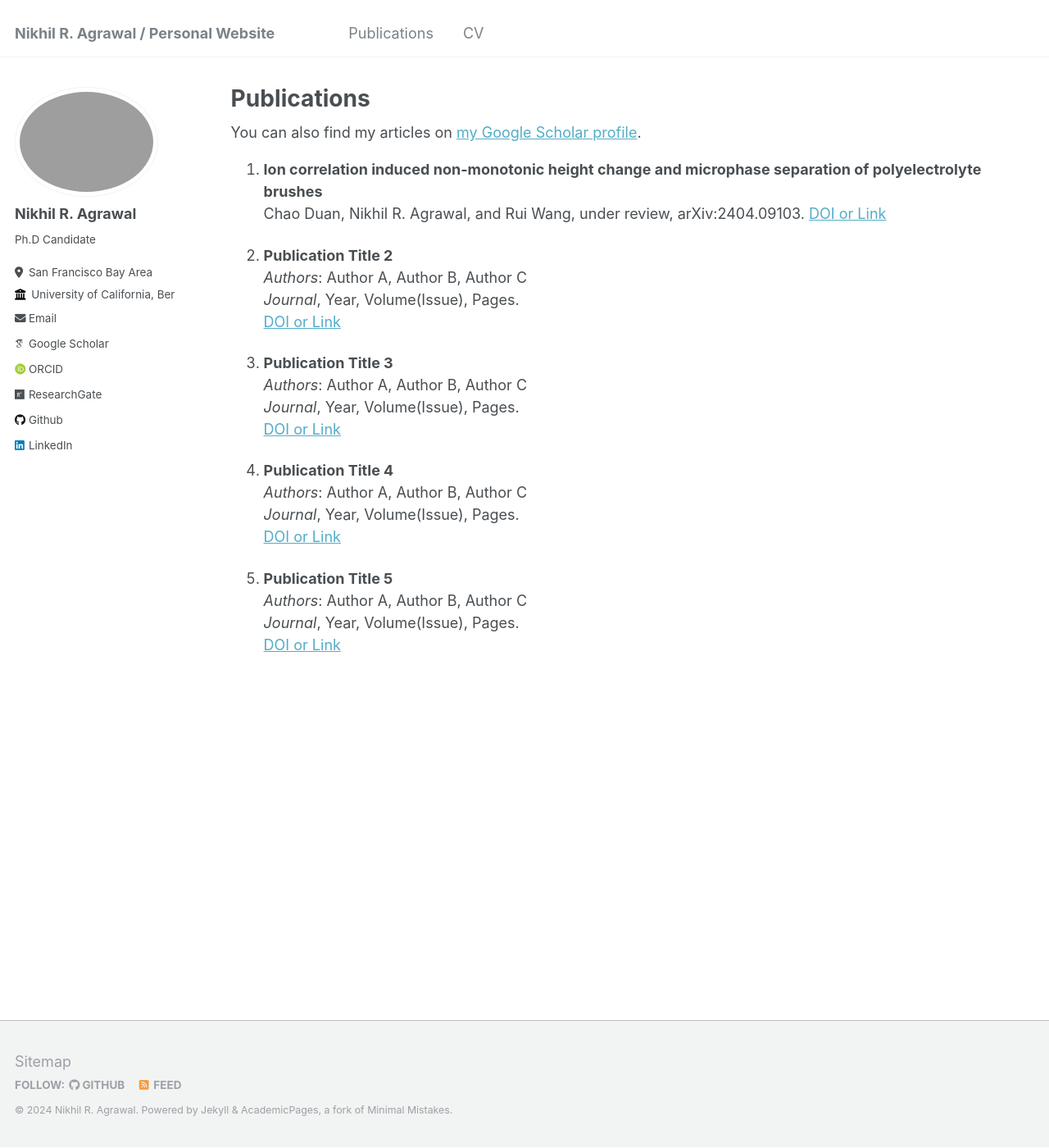
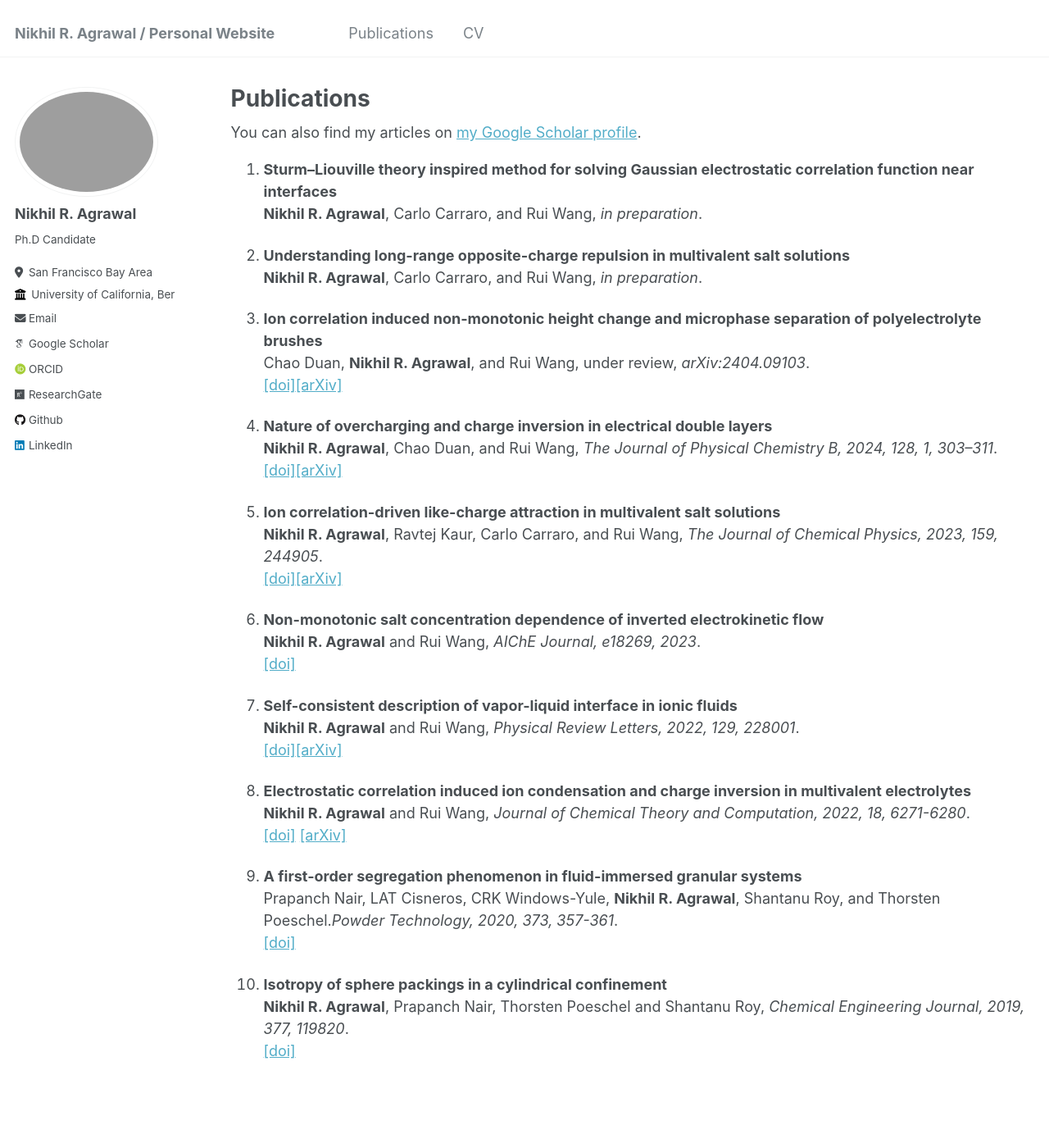
Before and after one commit to nikhil0165/nikhil0165.github.io, a Jekyll site: the page built from _pages/publications.md, in a window 1280 px wide and 1400 px high. Shown: the whole window at 82% size. Built offline with Jekyll 4.4.1, drawn with Linux system fonts in a browser that asks for light colours; some web fonts are replaced.

Commit message:
publication list

```diff
--- a/_pages/publications.md
+++ b/_pages/publications.md
@@ -16,26 +16,43 @@ author_profile: true
   {% include archive-single.html %}
 {% endfor %}
 
-5. **Ion correlation induced non-monotonic height change and microphase separation of polyelectrolyte brushes**
-   Chao Duan, Nikhil R. Agrawal, and Rui Wang, under review, arXiv:2404.09103.
-   [DOI or Link](#)
+10. **Sturm–Liouville theory inspired method for solving Gaussian electrostatic correlation function near interfaces** <br>
+   **Nikhil R. Agrawal**, Carlo Carraro, and Rui Wang, *in preparation*.<br>
 
-4. **Publication Title 2**
-   *Authors*: Author A, Author B, Author C
-   *Journal*, Year, Volume(Issue), Pages.
-   [DOI or Link](#)
+9. **Understanding long-range opposite-charge repulsion in multivalent salt solutions** <br>
+   **Nikhil R. Agrawal**, Carlo Carraro, and Rui Wang, *in preparation*.<br>
 
-3. **Publication Title 3**
-   *Authors*: Author A, Author B, Author C
-   *Journal*, Year, Volume(Issue), Pages.
-   [DOI or Link](#)
+8. **Ion correlation induced non-monotonic height change and microphase separation of polyelectrolyte brushes**<br>
+   Chao Duan, **Nikhil R. Agrawal**, and Rui Wang, under review, *arXiv:2404.09103*.<br>
+   [[doi]](https://arxiv.org/abs/2404.09103)[[arXiv]](https://arxiv.org/abs/2404.09103)
 
-2. **Publication Title 4**
-   *Authors*: Author A, Author B, Author C
-   *Journal*, Year, Volume(Issue), Pages.
-   [DOI or Link](#)
+7. **Nature of overcharging and  charge inversion in electrical double layers**<br>
+   **Nikhil R. Agrawal**, Chao Duan, and Rui Wang, *The Journal of Physical Chemistry B, 2024, 128, 1, 303–311*.<br>
+[[doi]](https://doi.org/10.1021/acs.jpcb.3c04739)[[arXiv]](https://doi.org/10.48550/arXiv.2212.00141)
 
-1. **Publication Title 5**
-   *Authors*: Author A, Author B, Author C
-   *Journal*, Year, Volume(Issue), Pages.
-   [DOI or Link](#)
+
+6. **Ion correlation-driven like-charge attraction in multivalent salt solutions** <br>
+   **Nikhil R. Agrawal**, Ravtej Kaur, Carlo Carraro, and Rui Wang, *The Journal of Chemical Physics, 2023, 159, 244905*.<br>
+[[doi]](https://doi.org/10.1063/5.0181061)[[arXiv]](https://doi.org/10.48550/arXiv.2306.10137)
+
+
+5. **Non-monotonic salt concentration dependence of inverted electrokinetic flow** <br>
+   **Nikhil R. Agrawal** and Rui Wang, *AIChE Journal, e18269, 2023*.<br>
+   [[doi]](https://doi.org/10.1002/aic.18269)
+
+
+4. **Self-consistent description of vapor-liquid interface in ionic fluids**<br>
+   **Nikhil R. Agrawal** and Rui Wang, *Physical Review Letters, 2022, 129, 228001*.<br>
+   [[doi]](https://doi.org/10.1103/PhysRevLett.129.228001)[[arXiv]](https://doi.org/10.48550/arXiv.2206.02030)
+
+3. **Electrostatic correlation induced ion condensation and charge inversion in multivalent electrolytes**<br>
+   **Nikhil R. Agrawal** and Rui Wang, *Journal of Chemical Theory and Computation, 2022, 18, 6271-6280*.<br>
+  [[doi]]() [[arXiv]](https://doi.org/10.48550/arXiv.2205.14222)
+
+2. **A first-order segregation phenomenon in fluid-immersed granular systems**<br>
+   Prapanch Nair, LAT Cisneros, CRK Windows-Yule, **Nikhil R.  Agrawal**, Shantanu Roy, and Thorsten Poeschel.*Powder Technology, 2020, 373, 357-361*.<br>
+   [[doi]](https://doi.org/10.1016/j.powtec.2020.06.036)
+
+1. **Isotropy of sphere packings in a cylindrical confinement**<br>
+   **Nikhil R. Agrawal**, Prapanch Nair, Thorsten Poeschel and Shantanu Roy, *Chemical Engineering Journal, 2019, 377, 119820*.<br>
+   [[doi]](https://doi.org/10.1016/j.cej.2018.08.206)
```
